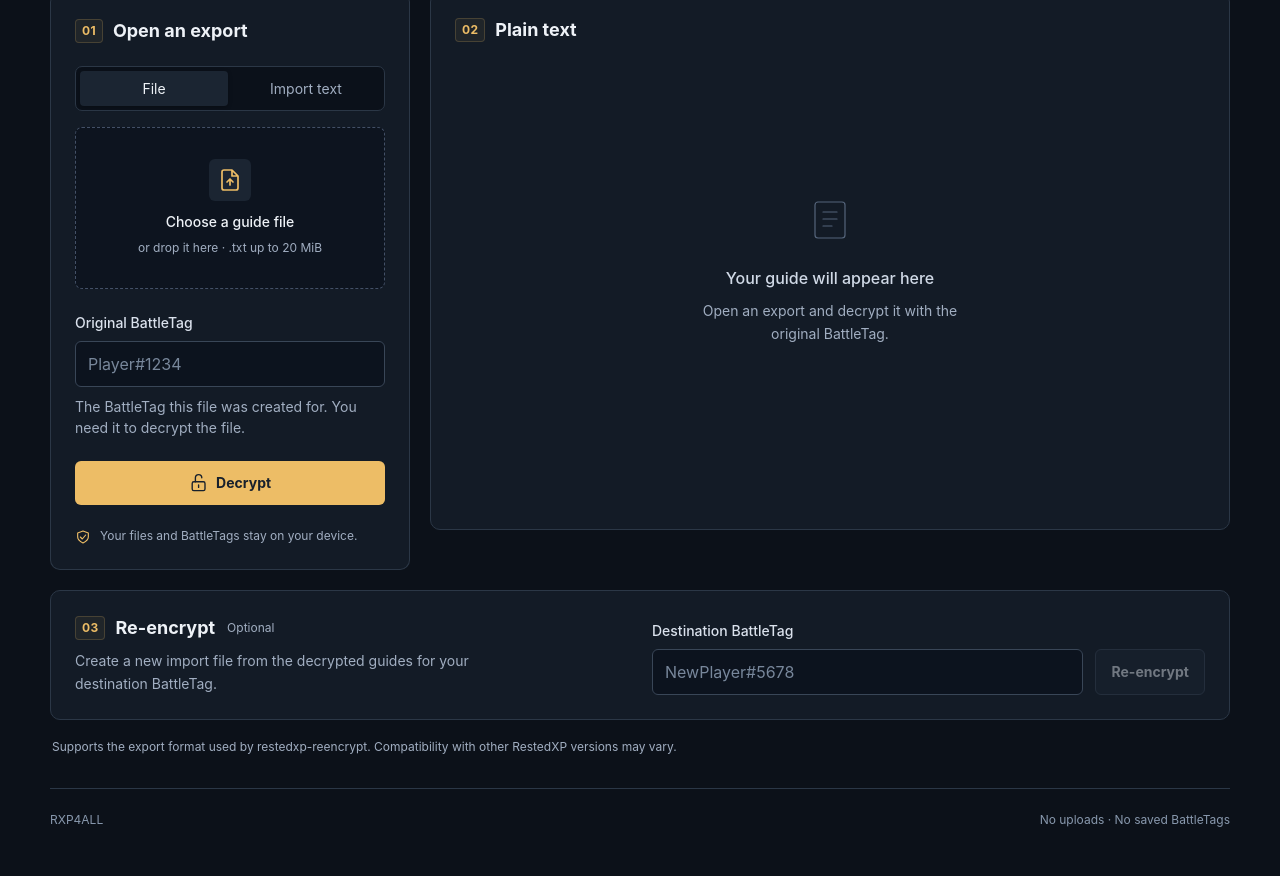
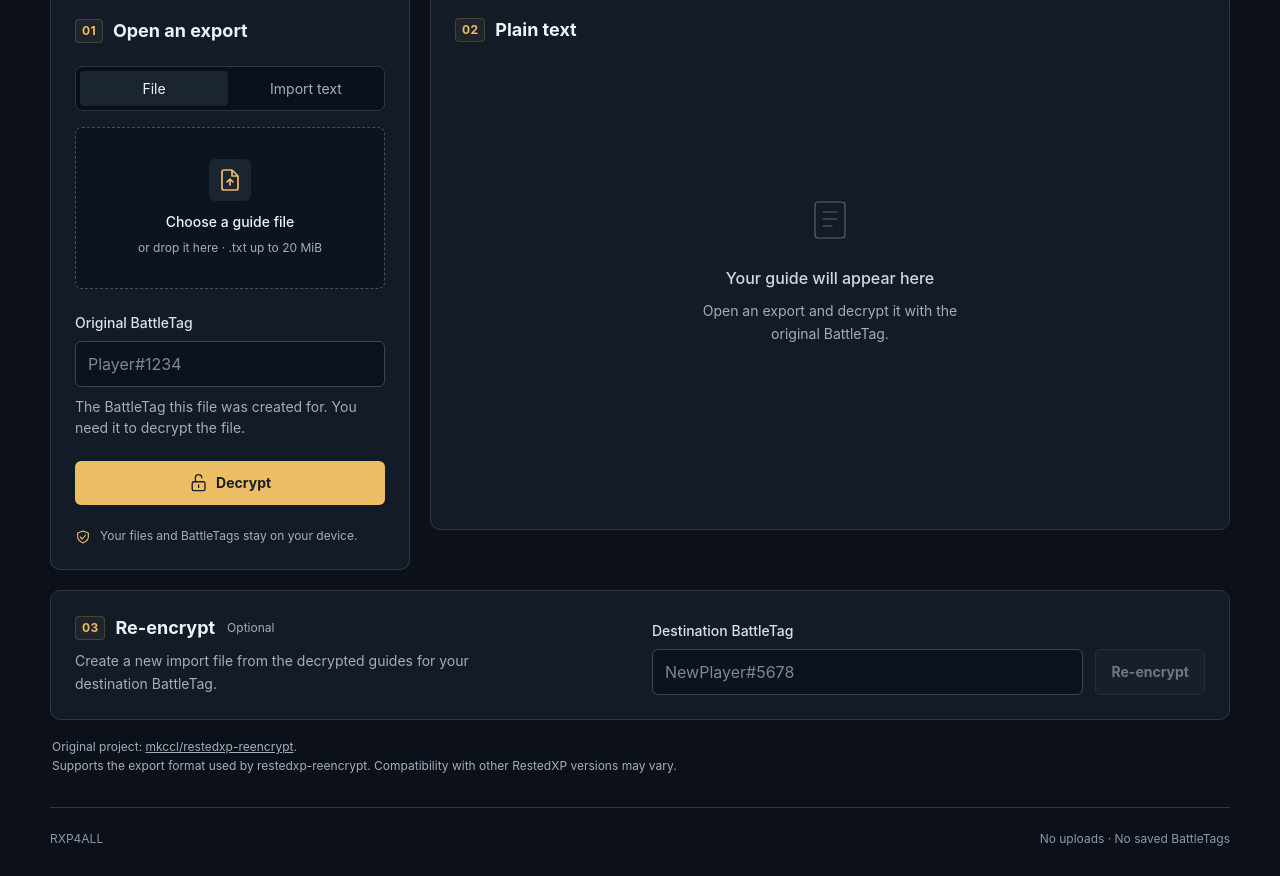
Before and after one commit to nebelhorn91/rxp4all, a website with bundled scripts: page dist/advanced.html in a window 1280 px wide. Shown: the part 262-1138 px from the top of the page. Built offline with nearby package versions, Linux system fonts and the light colour scheme.

Commit message:
Credit the original restedxp-reencrypt project on both pages
Keep a permanent original-project link visible in the generator for every guide pack, and add the same attribution to the advanced tools page.

```diff
--- a/dist/advanced.html
+++ b/dist/advanced.html
@@ -66,7 +66,7 @@
       <form id="encrypt-form" novalidate><div class="target-field"><label for="target-tag">Destination BattleTag</label><input id="target-tag" class="text-input" type="text" placeholder="NewPlayer#5678" maxlength="100" spellcheck="false" autocomplete="off" autocapitalize="off"></div><button id="encrypt-button" class="button secondary" type="submit" disabled>Re-encrypt</button></form>
       <div id="encrypted-output" class="encrypted-output" hidden><div><strong>New import file ready</strong><p id="encrypted-details"></p></div><div class="download-actions"><button id="copy-export" class="button secondary" type="button">Copy import text</button><button id="download-export" class="button primary" type="button">Download import file</button></div></div>
     </section>
-    <p class="format-note">Supports the export format used by restedxp-reencrypt. Compatibility with other RestedXP versions may vary.</p>
+    <p class="format-note">Original project: <a href="https://github.com/mkccl/restedxp-reencrypt" target="_blank" rel="noopener noreferrer">mkccl/restedxp-reencrypt</a>.<br>Supports the export format used by restedxp-reencrypt. Compatibility with other RestedXP versions may vary.</p>
     <noscript><p class="message error">Enable JavaScript to decrypt files locally.</p></noscript>
   </main>
   <footer><span>RXP4ALL</span><span>No uploads · No saved BattleTags</span></footer>
```
Also changed, not shown: dist/index.html (+1 -1 lines).
